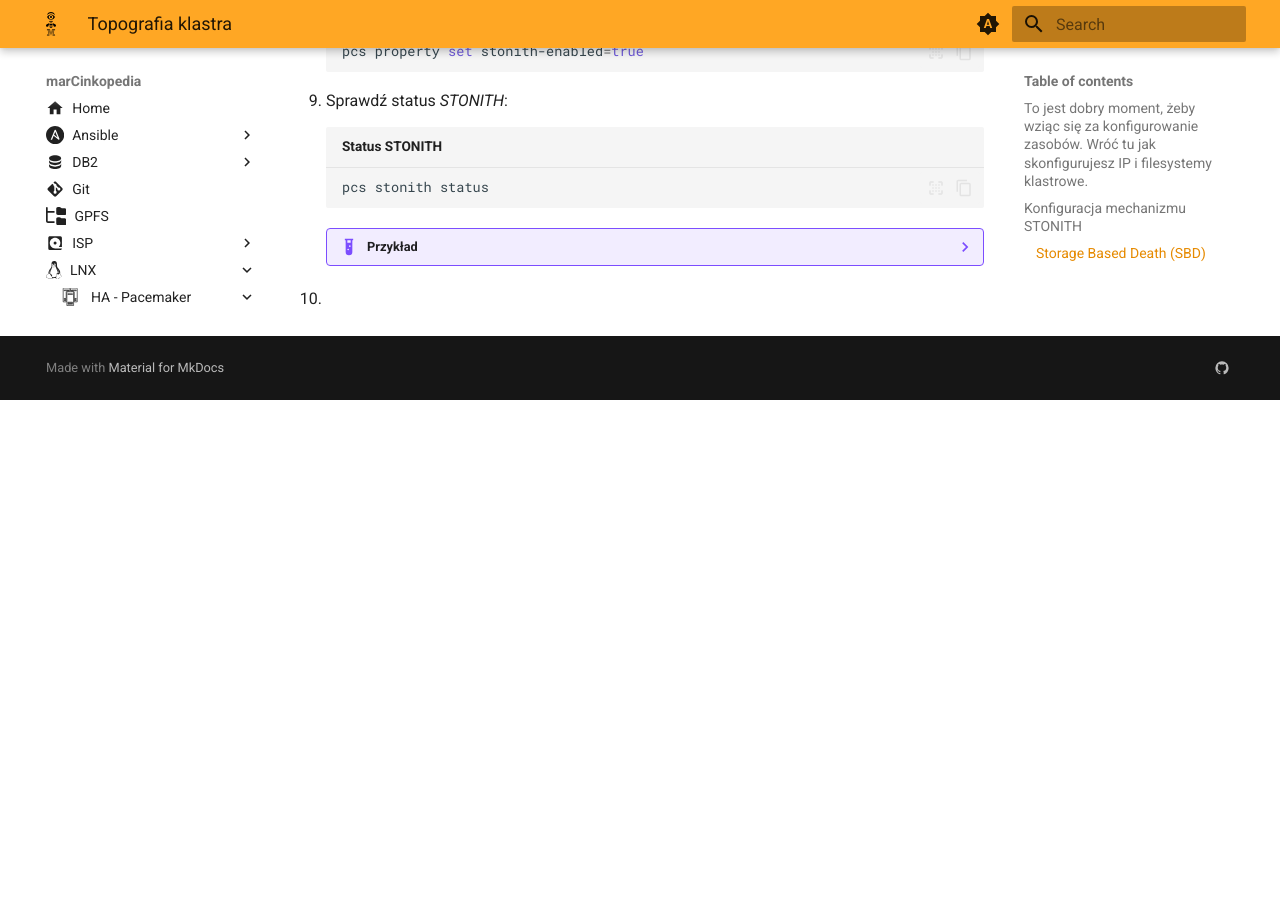
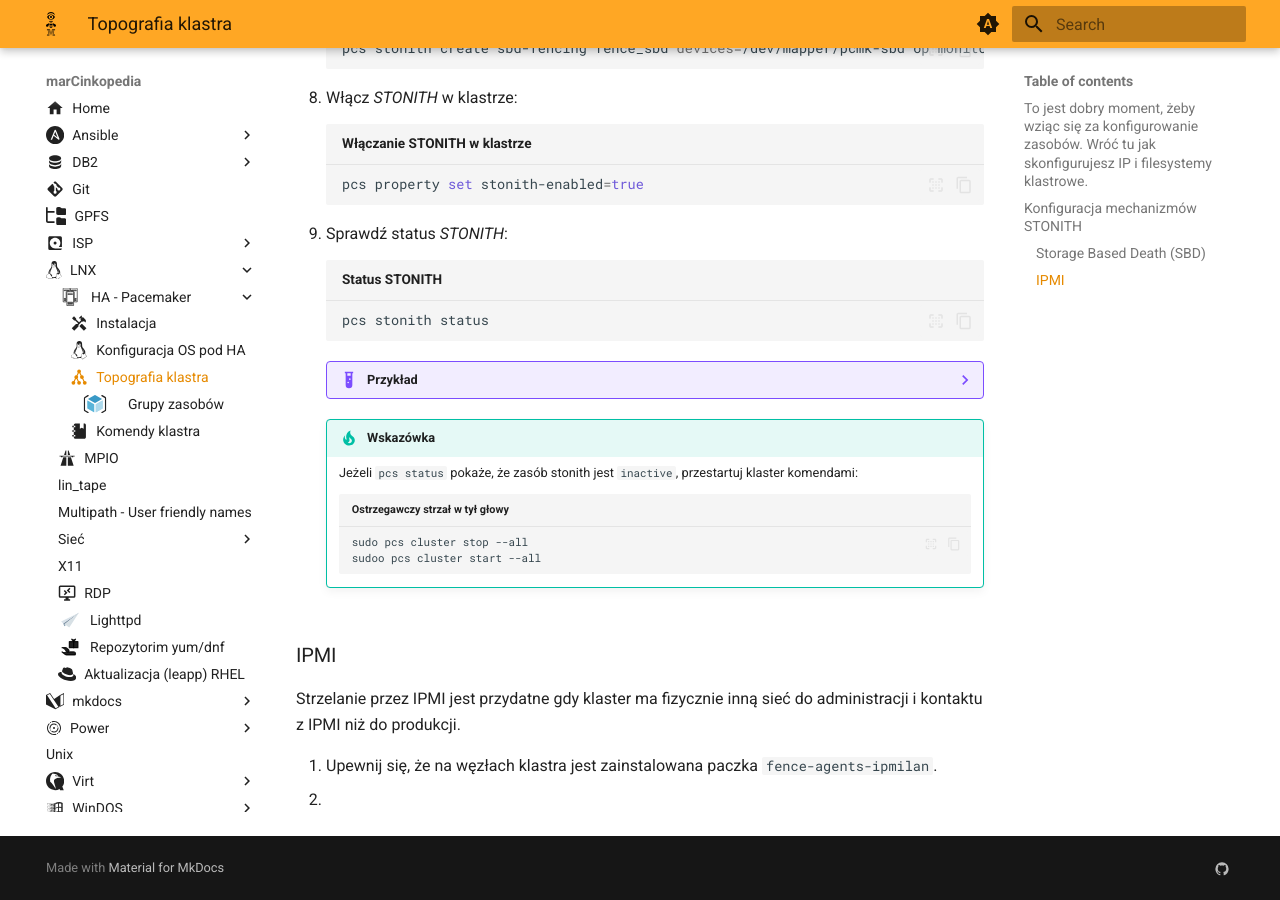
Before and after one commit to stecenator/notki, an MkDocs documentation site: the page built from docs/LNX/ha/ha-top.md, in a window 1280 px wide and 900 px high, scrolled down 3228 px. Built offline with MkDocs 1.6.1 and Material for MkDocs 9.7.7, drawn with Linux system fonts in a browser that asks for light colours; before the commit the page ends 3628 px from its top, so only the background shows below that; some of the changed text lies outside the part shown.

Commit message:
Początek fencingu IPMI

````diff
--- a/docs/LNX/ha/ha-top.md
+++ b/docs/LNX/ha/ha-top.md
@@ -74,7 +74,12 @@
 To jest dobry moment, żeby wziąc się za konfigurowanie zasobów. Wróć tu jak skonfigurujesz IP i filesystemy klastrowe.
 ---
 
-## Konfiguracja mechanizmu STONITH
+## Konfiguracja mechanizmów STONITH
+
+Tezeba mieć minimim jeden mechanizm STONITH. Warto dwa. Ja użyję takiech:
+
+- [SBD](#storage-based-death-sbd)
+- [IPMI](#ipmi)
 
 ### Storage Based Death (SBD)
 
@@ -177,4 +182,18 @@
         * sbd-fencing (stonith:fence_sbd):     Started sp01-n1
         ```
 
+    !!! Tip "Wskazówka"
+
+        Jeżeli `pcs status` pokaże, że zasób stonith jest `inactive`, przestartuj klaster komendami:
+
+        ```sh title="Ostrzegawczy strzał w tył głowy"
+        sudo pcs cluster stop --all
+        sudoo pcs cluster start --all
+        ```
+
+### IPMI
+
+Strzelanie przez IPMI jest przydatne gdy klaster ma fizycznie inną sieć do administracji i kontaktu z IPMI niż do produkcji.
+
+1. Upewnij się, że na węzłach klastra jest zainstalowana paczka `fence-agents-ipmilan`.
 1.
````
